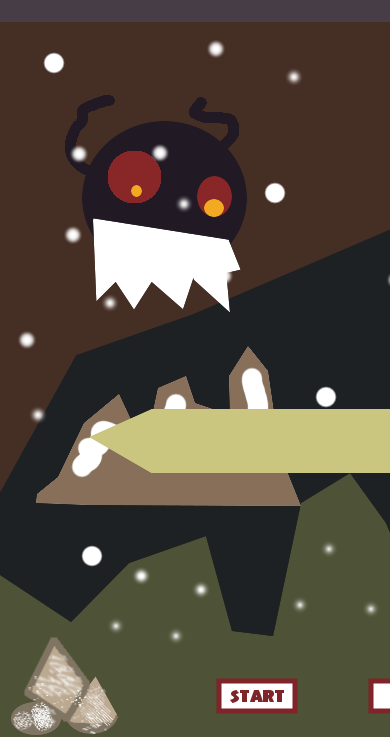
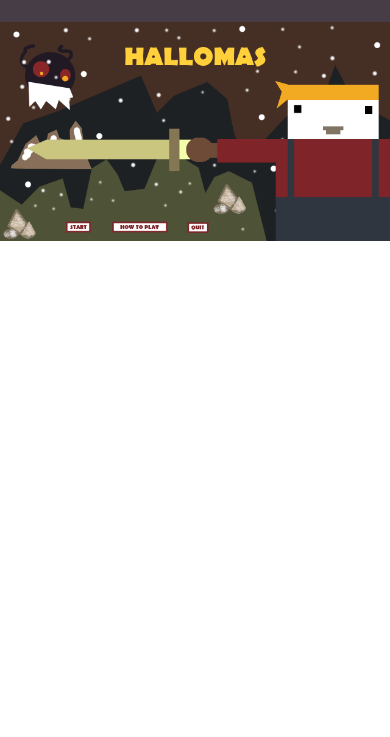
Before and after one commit to doxuan994/Do-majorassignment1, a plain HTML site: page index.html in a window 390 px wide. Shown: the part 116-853 px from the top of the page. Drawn offline with nearby package versions, Linux system fonts and the light colour scheme; some packages are replaced by stand-ins of ours.

Commit message:
Update main.css

```diff
--- a/css/main.css
+++ b/css/main.css
@@ -31,11 +31,11 @@
 }
 
 #background-content-header {
+    width: 100%;
+    height: 720px;
     background-image: url('/img/XuanDo_GAD6_MainMenu.png');
-    height: 720px;
+    background-repeat: no-repeat;
     background-size: cover;
-    background-repeat: no-repeat;
-    /* background-attachment: fixed; */
 }
 
 #unrealengine {
@@ -140,6 +140,13 @@
     padding: 0 10px 0 10px;
 }
 
+@media only screen and (max-width: 1200px) {
+    #background-content-header {
+        background-size: contain;
+    }
+}
+
+
 /* Responsive mobile screen */
 @media only screen and (max-width: 600px) {
     #main-header-container, #main-container, #sidebar, #content  {
@@ -156,4 +163,6 @@
         height: 168.75px;
 
     }
+
+
 }
```
